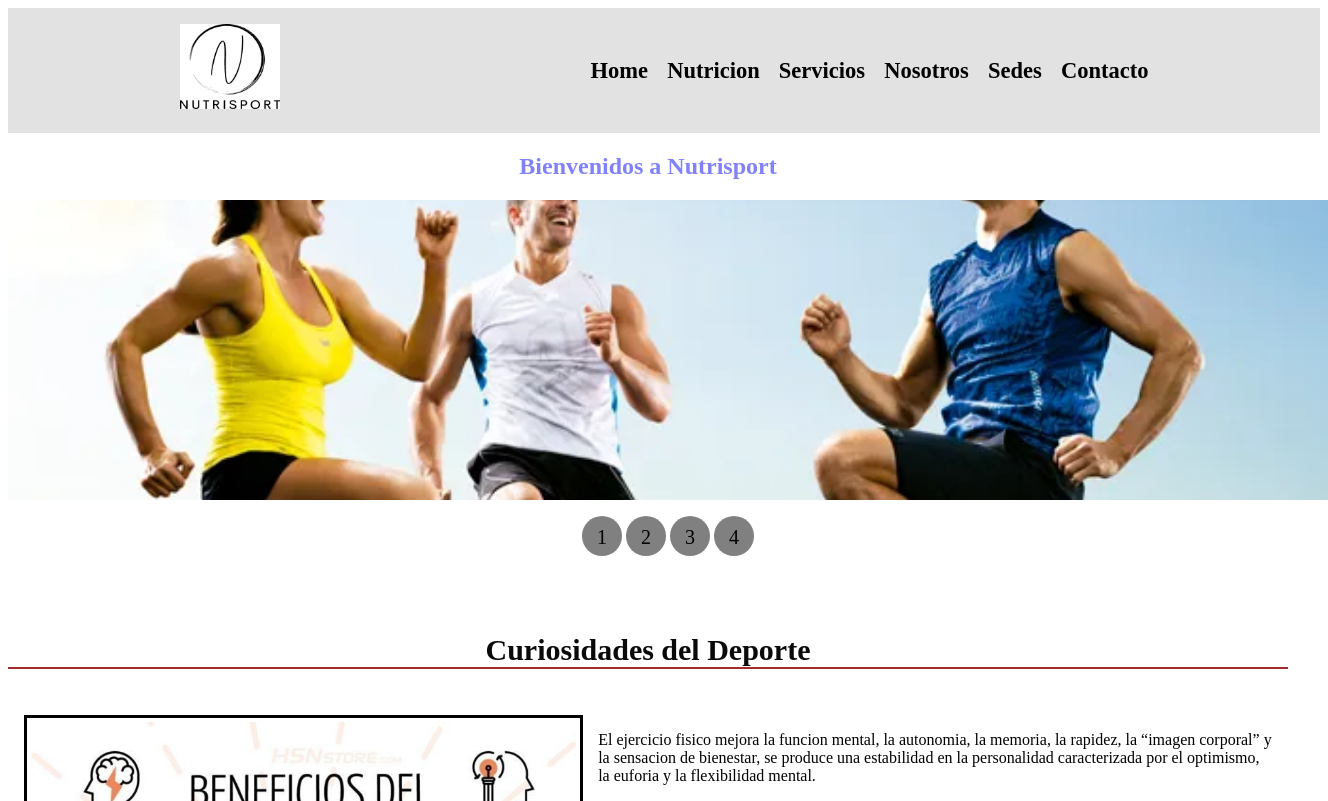
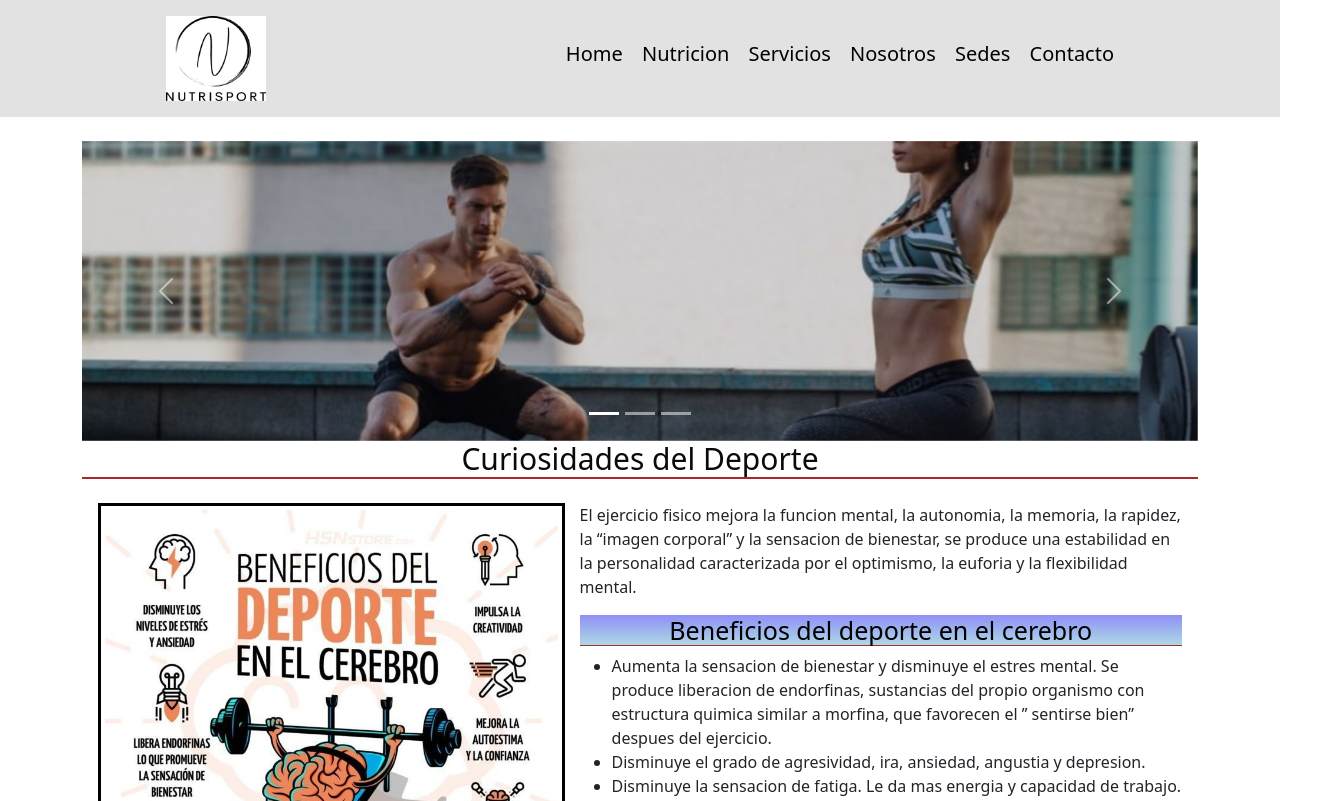
Before and after one commit to EduardodannaM/proyectodisenioweb_29270, a plain HTML site: page index.html in a window 1280 px wide. Shown: the top 801 px of the page, 1328 px wide, since content can reach past the window. Drawn offline with nearby package versions, Linux system fonts and the light colour scheme.

Commit message:
Aplico boostrap a Index y a pagina nosotros, desafio 7

```diff
--- a/CSS/index.css
+++ b/CSS/index.css
@@ -23,7 +23,6 @@ nav{
     width: 100%;
     flex-direction: row;
     justify-content: space-around;
-    /*text-align: center;*/
 }
 .menu{
     display: flex;
@@ -32,6 +31,8 @@ nav{
     padding: 0px;
     list-style-type: none;
     gap: 1.2rem;
+    align-items: center;
+    margin-bottom: 0;
 }
 .menu-item{
     border: 2px hidden black;
@@ -42,6 +43,9 @@ nav{
     padding: 3px 7px;
     border-radius: 7px;
 }
+.h2, h2 {
+        font-size: 20px;
+    }
 .bienvenida{
     text-align: center;
     color: rgba(114, 114, 248, 0.89);
@@ -66,6 +70,9 @@ nav{
     width: 100%;
     height: 300px;
     transition: ease-in-out 0.5s;
+    object-fit: cover;
+}
+.d-block {
     object-fit: cover;
 }
 .banner-slider-imagen:first-child{
@@ -453,6 +460,17 @@ textarea{
     background: rgba(202, 199, 199, 0.2);
     font-size: 15px;
 }
+.container-xl {
+    --bs-gutter-x: 1.5rem;
+    --bs-gutter-y: 0;
+    width: 100%;
+    padding-right: calc(var(--bs-gutter-x) * .5);
+    padding-left: calc(var(--bs-gutter-x) * .5);
+    margin-right: auto;
+    margin-left: auto;
+    margin-top: 1.5rem;
+    margin-bottom: 1.5rem;
+}
 /*aplico media querys para todo el proyecto en mis puntos de quiebre*/
 @media screen and (max-width: 700px){
     nav{
@@ -465,6 +483,9 @@ textarea{
         gap: 0.6rem;
         font-size: 8.5px;
         justify-content: center;
+    }
+    .h2, h2 {
+        font-size: 12px;
     }
     header{
         width: 100% ;
@@ -614,6 +635,8 @@ textarea{
         box-sizing: border-box;
         width: 300px;
     }/*ver nutri*/
+    .nosotros-imagen{
+        height: 100%;
 }
 @media screen and (max-width: 1000px){
     .formulario{
--- a/index.html
+++ b/index.html
@@ -5,6 +5,7 @@
     <meta http-equiv="X-UA-Compatible" content="IE=edge">
     <meta name="viewport" content="width=device-width, initial-scale=1.0">
     <title>Document</title>
+    <link href="https://cdn.jsdelivr.net/npm/bootstrap@5.2.0-beta1/dist/css/bootstrap.min.css" rel="stylesheet" integrity="sha384-0evHe/X+R7YkIZDRvuzKMRqM+OrBnVFBL6DOitfPri4tjfHxaWutUpFmBp4vmVor" crossorigin="anonymous">
     <link rel="stylesheet" href="./CSS/index.css">
 </head>
 <body>
@@ -27,17 +28,18 @@
                     <a href="./paginas/nosotros.html"><h2>Nosotros</h2></a>
                 </li>
                 <li class="menu-item">
-                     <a href="./paginas/sedes.html"><h2>Sedes</h2></a>
+                     <a href="./paginas/sedes.html"><h2 class="menu-item-name">Sedes</h2></a>
                 </li>
                 <li class="menu-item">
-                    <a href="./paginas/contacto.html"><h2>Contacto</h2></a>
+                    <a href="./paginas/contacto.html"><h2 class="menu-item-name">Contacto</h2></a>
                 </li>
             </ul>
         </nav>
    </header>
-   <main>
+   <main class="container-xl">
        <!-- Comienza el slaider de imagenes del boody-->
         <section>
+          <!-- Utilizo banner de boostrap
             <div class="banner-content">
                 <h1 class="bienvenida">Bienvenidos a Nutrisport</h1>
                 <ul class="banner-slider">
@@ -69,7 +71,33 @@
                     </li>
 
                 </ul>
-            </div>
+            </div> -->
+            <div id="carouselExampleIndicators" class="carousel slide" data-bs-ride="true">
+                <div class="carousel-indicators">
+                  <button type="button" data-bs-target="#carouselExampleIndicators" data-bs-slide-to="0" class="active" aria-current="true" aria-label="Slide 1"></button>
+                  <button type="button" data-bs-target="#carouselExampleIndicators" data-bs-slide-to="1" aria-label="Slide 2"></button>
+                  <button type="button" data-bs-target="#carouselExampleIndicators" data-bs-slide-to="2" aria-label="Slide 3"></button>
+                </div>
+                <div class="carousel-inner">
+                  <div class="carousel-item active">
+                    <img src="./Img/Banner1.jpg" class="d-block w-100" width="100%" height="300px" alt="Imagen de un grupo de personas entrenando al aire libre">
+                  </div>
+                  <div class="carousel-item">
+                    <img src="./Img/Banner2.jpg" class="d-block w-100" width="100%" height="300px" alt="Imagen de un grupo de personas entrenando en un gimnasio">
+                  </div>
+                  <div class="carousel-item">
+                    <img src="./Img/Banner3.jpg" class="d-block w-100" width="100%" height="300px" alt="Imagen de un grupo de personas entrenando en un centro de entrenamiento">
+                  </div>
+                </div>
+                <button class="carousel-control-prev" type="button" data-bs-target="#carouselExampleIndicators" data-bs-slide="prev">
+                  <span class="carousel-control-prev-icon" aria-hidden="true"></span>
+                  <span class="visually-hidden">Previous</span>
+                </button>
+                <button class="carousel-control-next" type="button" data-bs-target="#carouselExampleIndicators" data-bs-slide="next">
+                  <span class="carousel-control-next-icon" aria-hidden="true"></span>
+                  <span class="visually-hidden">Next</span>
+                </button>
+              </div>
         </section>
         <section id="Grid">
             <h3 class="nota-titulo">Curiosidades del Deporte</h3>
@@ -113,6 +141,7 @@
             </article>
         </section>
     </main>
+    <script src="https://cdn.jsdelivr.net/npm/bootstrap@5.2.0-beta1/dist/js/bootstrap.bundle.min.js" integrity="sha384-pprn3073KE6tl6bjs2QrFaJGz5/SUsLqktiwsUTF55Jfv3qYSDhgCecCxMW52nD2" crossorigin="anonymous"></script>
     <footer>
                      <h4 class="footer-copyrhigt">Copyrhigt - Todos los derechos reservados</h4>
                         <h5 class="footer-texto">Podes seguirnos en nuestras redes sociales</h5>
```
Also changed, not shown: paginas/nosotros.html (+3 -1 lines).
